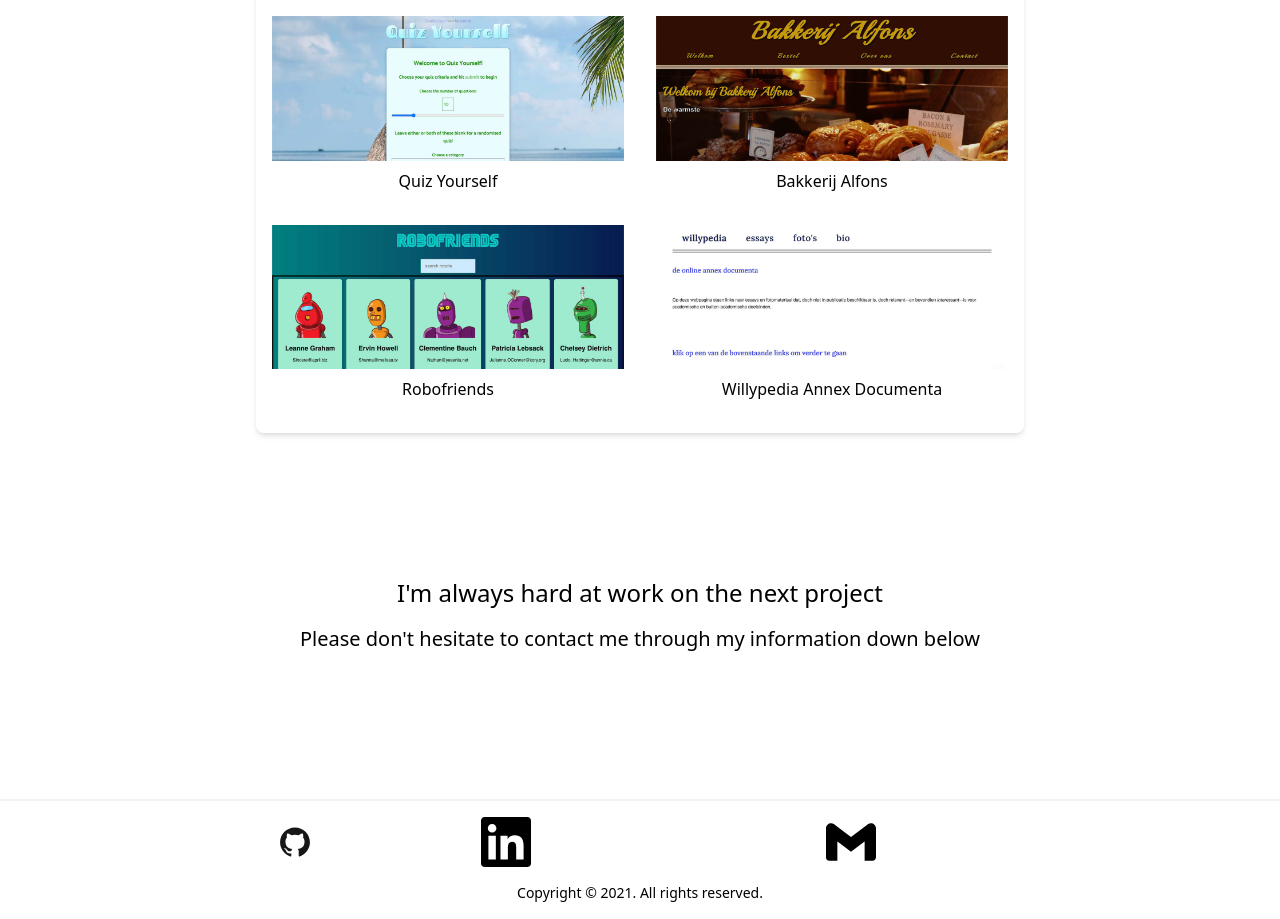
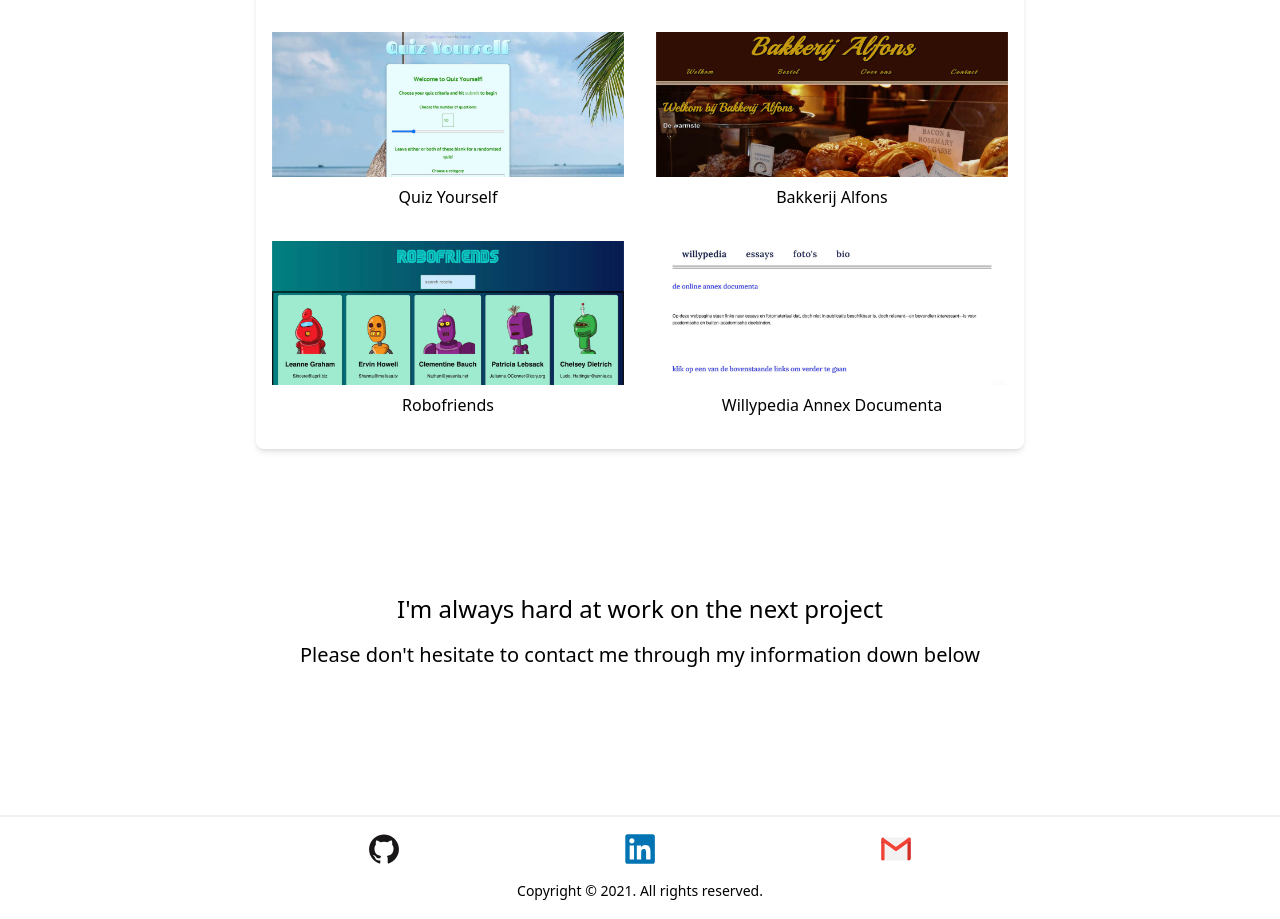
Before and after one commit to jorgevds/portfolio, a Next.js app: page / in a window 1280 px wide. Shown: the part 936-1855 px from the top of the page. Built offline with nearby package versions, Linux system fonts and the light colour scheme.

Commit message:
new svgs in footer; extracting map logic into its own component; small spacing changes in header

```diff
--- a/components/Landing/LandingPage.tsx
+++ b/components/Landing/LandingPage.tsx
@@ -1,7 +1,7 @@
 import React from "react";
 import Contact from "./Contact";
 import Hero from "./Hero";
-import Projects from "./Projects";
+import ProjectList from "./ProjectList";
 
 interface LandingPageProps {}
 
@@ -9,7 +9,7 @@ const LandingPage: React.FC<LandingPageProps> = () => {
   return (
     <section className="z-50 flex flex-col flex-1 w-full py-6 m-auto">
       <Hero />
-      <Projects />
+      <ProjectList />
       <Contact />
     </section>
   );
--- /dev/null
+++ b/components/Landing/Project.tsx
@@ -0,0 +1,37 @@
+import React from "react";
+import { projectList } from "../../data";
+
+interface ProjectProps {}
+
+const Project: React.FC<ProjectProps> = ({}) => {
+  return (
+    <ul className="grid grid-cols-2 gap-8 p-4 py-8 m-auto text-center lg:grid-cols-1 xxxl:grid-cols-3">
+      {projectList.map((project) => (
+        <div
+          className="flex flex-col m-auto text-center hover-trigger"
+          key={project.id}
+        >
+          <a
+            className="relative pb-2"
+            href={project.url}
+            target="_blank"
+            rel="noopener noreferrer"
+          >
+            <img
+              src={project.img}
+              alt={project.caption}
+              title="Click me! I am safe and open in a new tab!"
+              className="hover-img"
+            />
+            <li className="absolute z-10 w-9/12 text-white inset-center hover-target md:opacity-0">
+              {project.caption}
+            </li>
+          </a>
+          <li className="w-4/5 m-auto">{project.name}</li>
+        </div>
+      ))}
+    </ul>
+  );
+};
+
+export default Project;
--- /dev/null
+++ b/components/Landing/ProjectList.tsx
@@ -0,0 +1,17 @@
+import React from "react";
+import Project from "./Project";
+
+interface ProjectListProps {}
+
+const ProjectList: React.FC<ProjectListProps> = () => {
+  return (
+    <article
+      className="w-4/5 h-auto m-auto mb-12 rounded-lg shadow-md minlg:w-3/5"
+      id="projects"
+    >
+      <Project />
+    </article>
+  );
+};
+
+export default ProjectList;
--- a/components/Landing/Projects.tsx
+++ /dev/null
@@ -1,42 +0,0 @@
-import React from "react";
-import { projectList } from "../../data";
-
-interface ProjectsProps {}
-
-const Projects: React.FC<ProjectsProps> = () => {
-  return (
-    <article
-      className="w-4/5 h-auto m-auto mb-12 rounded-lg shadow-md minlg:w-3/5"
-      id="projects"
-    >
-      <ul className="grid grid-cols-2 gap-8 p-4 py-8 m-auto text-center lg:grid-cols-1 xxxl:grid-cols-3">
-        {projectList.map((project) => (
-          <div
-            className="flex flex-col m-auto text-center hover-trigger"
-            key={project.id}
-          >
-            <a
-              className="relative pb-2"
-              href={project.url}
-              target="_blank"
-              rel="noopener noreferrer"
-            >
-              <img
-                src={project.img}
-                alt={project.caption}
-                title="Click me! I am safe and open in a new tab!"
-                className="hover-img"
-              />
-              <li className="absolute z-10 w-9/12 text-white inset-center hover-target md:opacity-0">
-                {project.caption}
-              </li>
-            </a>
-            <li className="w-4/5 m-auto">{project.name}</li>
-          </div>
-        ))}
-      </ul>
-    </article>
-  );
-};
-
-export default Projects;
--- a/components/Navigation/Footer.tsx
+++ b/components/Navigation/Footer.tsx
@@ -15,7 +15,11 @@ const Footer: React.FC<FooterProps> = () => {
               title="Click me! I am safe and open in a new tab!"
               className="m-auto"
             >
-              <img src="/svg/githublogo.svg" className="m-auto" />
+              <img
+                src="/svg/githublogo.svg"
+                className="m-auto"
+                alt="Black and white Github mascot logo as svg"
+              />
             </a>
           </li>
           <li className="flex m-auto sm:px-8">
@@ -26,7 +30,11 @@ const Footer: React.FC<FooterProps> = () => {
               title="Click me! I am safe and open in a new tab!"
               className="m-auto"
             >
-              <img src="/svg/linkedin.svg" className="w-1/6 m-auto " />
+              <img
+                src="/svg/linkedin.svg"
+                className="m-auto"
+                alt="Linkedin logo as svg"
+              />
             </a>
           </li>
           <li className="flex m-auto sm:px-8">
@@ -34,7 +42,11 @@ const Footer: React.FC<FooterProps> = () => {
               href="mailto:jorgevandesompel@gmail.com?Subject=I%20want%20to%20talk"
               className="m-auto"
             >
-              <img src="/svg/gmail.svg" className="w-1/6 m-auto " />
+              <img
+                src="/svg/gmail.svg"
+                className="m-auto"
+                alt="Gmail logo as svg"
+              />
             </a>
           </li>
         </ul>
--- a/components/Navigation/Header.tsx
+++ b/components/Navigation/Header.tsx
@@ -6,13 +6,13 @@ const Header: React.FC<HeaderProps> = () => {
   return (
     <header className="w-full bg-white shadow-sm">
       <nav className="flex flex-col">
-        <ul className="flex pt-4 m-auto">
+        <ul className="flex py-4 m-auto">
           <li className="font-serif text-2xl tracking-widest uppercase font-title">
             Jorge Van de Sompel
           </li>
         </ul>
         <ul className="flex w-full py-2 m-auto minxl:w-3/5">
-          <li className="inline-block m-auto ">
+          <li className="inline-block m-auto">
             <a
               href="#about"
               className="py-1 transition duration-300 ease-in-out minlg:px-16 minlg:hover:bg-black minlg:hover:text-white"
@@ -20,7 +20,7 @@ const Header: React.FC<HeaderProps> = () => {
               About
             </a>
           </li>
-          <li className="inline-block m-auto ">
+          <li className="inline-block m-auto">
             <a
               href="#projects"
               className="py-1 transition duration-300 ease-in-out minlg:px-16 minlg:hover:bg-black minlg:hover:text-white"
@@ -28,7 +28,7 @@ const Header: React.FC<HeaderProps> = () => {
               Work
             </a>
           </li>
-          <li className="inline-block m-auto ">
+          <li className="inline-block m-auto">
             <a
               href="#contact"
               className="py-1 transition duration-300 ease-in-out minlg:px-16 minlg:hover:bg-black minlg:hover:text-white"
```
Also changed, not shown: public/svg/gmail.svg, public/svg/linkedin.svg.
